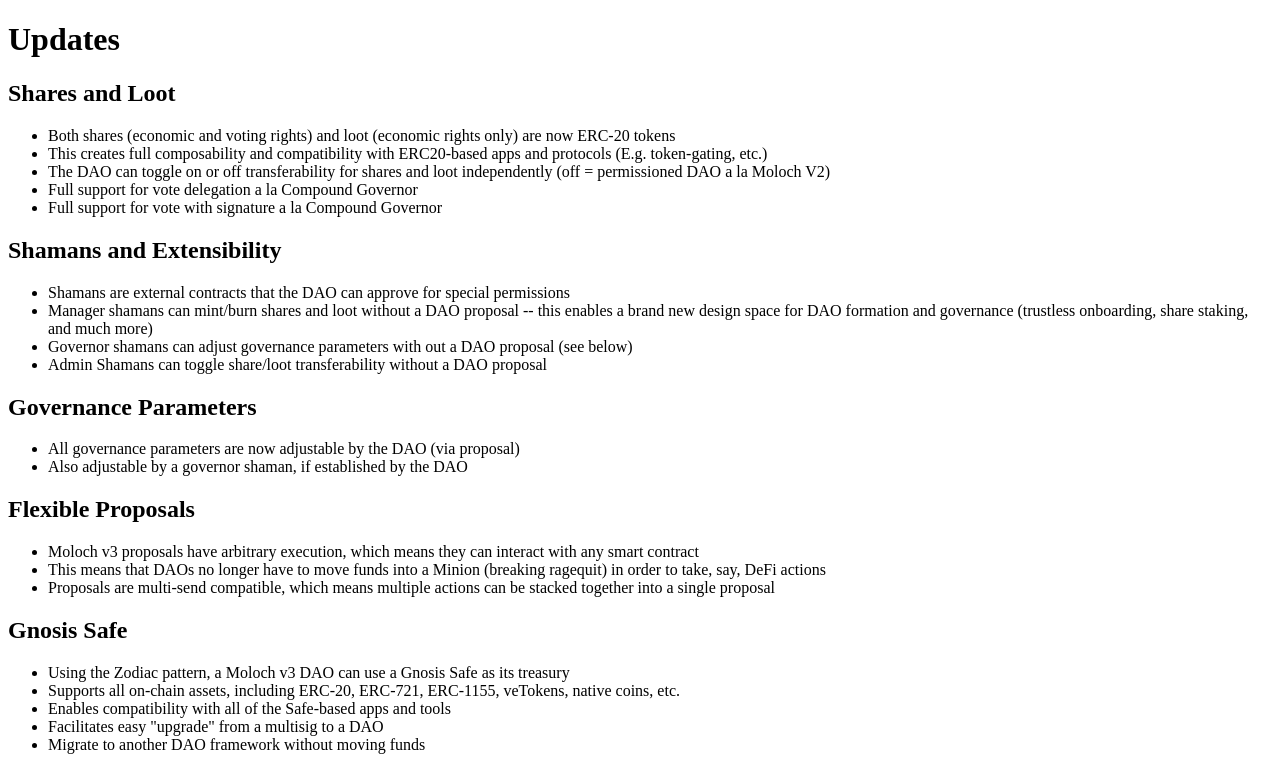
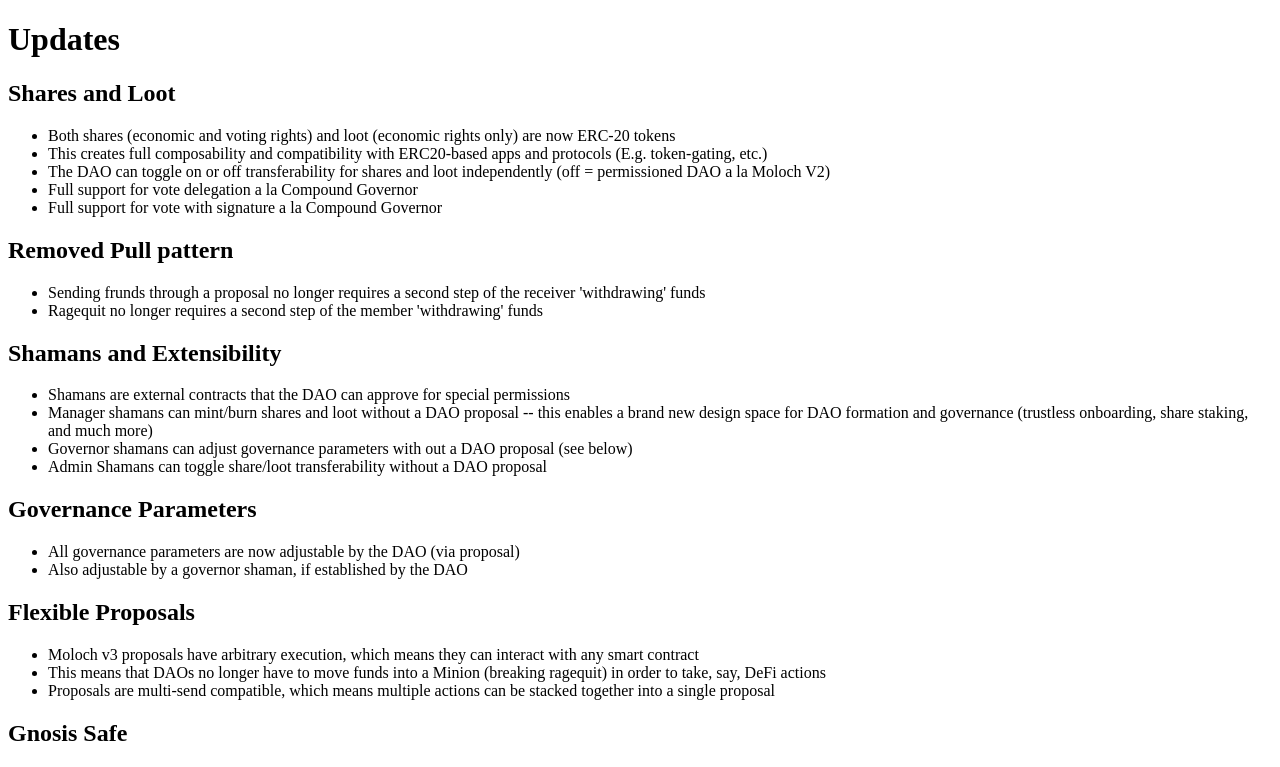
Before and after one commit to HausDAO/baal-docs, a Next.js app: page /features/updates in a window 1280 px wide. Shown: the top 767 px of the page. Built offline with nearby package versions, Linux system fonts and the light colour scheme.

Commit message:
add note about removal of pull pattern

```diff
--- a/pages/features/updates.mdx
+++ b/pages/features/updates.mdx
@@ -7,6 +7,11 @@
 - The DAO can toggle on or off transferability for shares and loot independently (off = permissioned DAO a la Moloch V2)
 - Full support for vote delegation a la Compound Governor
 - Full support for vote with signature a la Compound Governor
+
+## Removed Pull pattern
+
+- Sending frunds through a proposal no longer requires a second step of the receiver 'withdrawing' funds
+- Ragequit no longer requires a second step of the member 'withdrawing' funds
 
 ## Shamans and Extensibility
 
```
